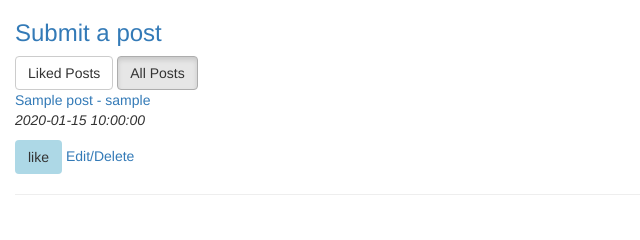
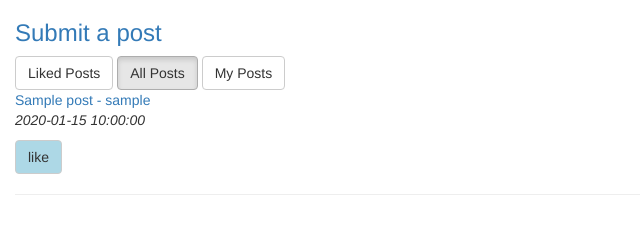
Before and after one commit to salah93/multi_user_blog_udacity, a Python web app: template templates/welcome.html in a window 1280 px wide. Shown: the part 94-334 px from the top of the page, without its empty margins (0-640 px from the left). Run offline with Jinja, Linux system fonts and the light colour scheme; the template is opened without the code that fills it: most values are stand-ins (such as "Sample title", 1, 10 or a date in 2020); some libraries are stand-ins or nearby versions.

Commit message:
add button to show only user posts

```diff
--- a/templates/welcome.html
+++ b/templates/welcome.html
@@ -8,18 +8,28 @@
 		{% endif %}
 	</span>
 	<h3><a href="/newpost">Submit a post</a></h3>
+        <div class="filter-btn">
             <button id="liked_posts" class="btn btn-default">Liked Posts</button>
-		<button id="all_posts" type="button" class="active btn btn-default">All Posts</button>
+            <button id="all_posts" class="active btn btn-default">All Posts</button>
+            <button id="my_posts" class="btn btn-default">My Posts</button>
+        </div>
 	{% for post in posts %}
-		<div class="post {{liked.get(post.key().id(), 'unliked')}}-div">
+			{% if user != post.author.username %}
+		<div class="post other-posts-div {{liked.get(post.key().id(), 'unliked')}}-div">
+            {% else %}
+		<div class="post unliked-div">
+            {% endif %}
 			<a href="/{{ post.key().id() }}">
                 <span class="title">{{ post.title }}</span>
                 -
                 <span class="author">{{ post.author.username }}</span>
             </a>
 			<p><i>{{ post.datetime }}</i></p>
-			<button author="{{ post.author.username }}" value="{{ post.key().id() }}" class="btn like-btn {{liked[post.key().id()]}}">{{liked.get(post.key().id(), 'like')}}</button>
-			<a class="edit" href="/edit/{{ post.key().id() }}">Edit/Delete</a>
+			{% if user != post.author.username %}
+			    <button author="{{ post.author.username }}" value="{{ post.key().id() }}" class="btn btn-default like-btn {{liked[post.key().id()]}}">{{liked.get(post.key().id(), 'like')}}</button>
+            {% else %}
+				<a class="edit btn btn-default" href="/edit/{{ post.key().id() }}">Edit/Delete</a>
+			{% endif %}
 			<hr>
 		</div>
 	{% endfor %}
@@ -45,16 +55,29 @@
 				});
 		});
 
-		$('#liked_posts').click(function() {
+        $('.filter-btn').click(function(button) {
+            var btnid = button.target.id
+            if (btnid == 'liked_posts') {
+                $('.other-posts-div').show();
                 $('.unliked-div').hide();
                 $(this).addClass('active')
                 $('#all_posts').removeClass('active')
-		});
-		$('#all_posts').click(function() {
+                $('#my_posts').removeClass('active')
+            }
+            else if (btnid == 'all_posts') {
+                $('.other-posts-div').show();
                 $('.unliked-div').show();
                 $(this).addClass('active')
                 $('#liked_posts').removeClass('active')
+                $('#my_posts').removeClass('active')
+            }
+            else if (btnid == 'my_posts') {
+                $('.unliked-div').show();
+                $('.other-posts-div').hide();
+                $(this).addClass('active')
+                $('#liked_posts').removeClass('active')
+                $('#all_posts').removeClass('active')
+            }
         });
-
 	</script>
 {% endblock %}
```
Lines whose indentation alone changed are shown as unchanged.
